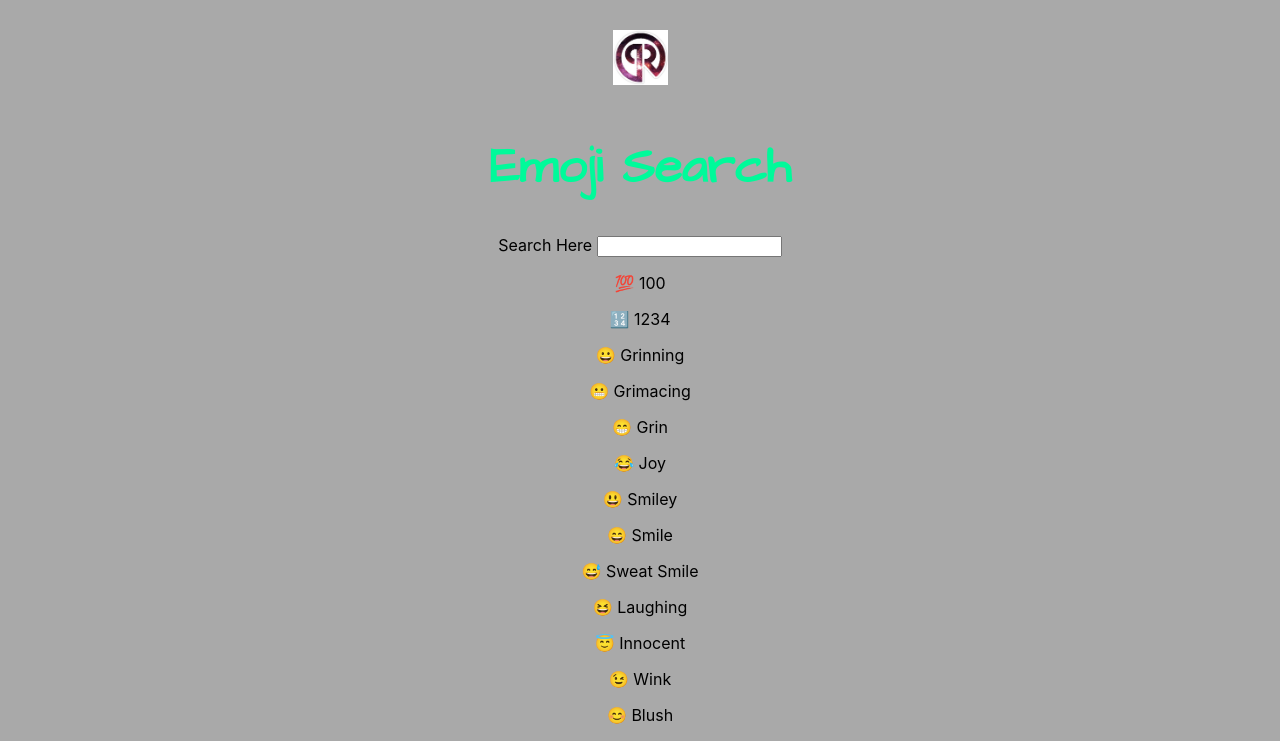
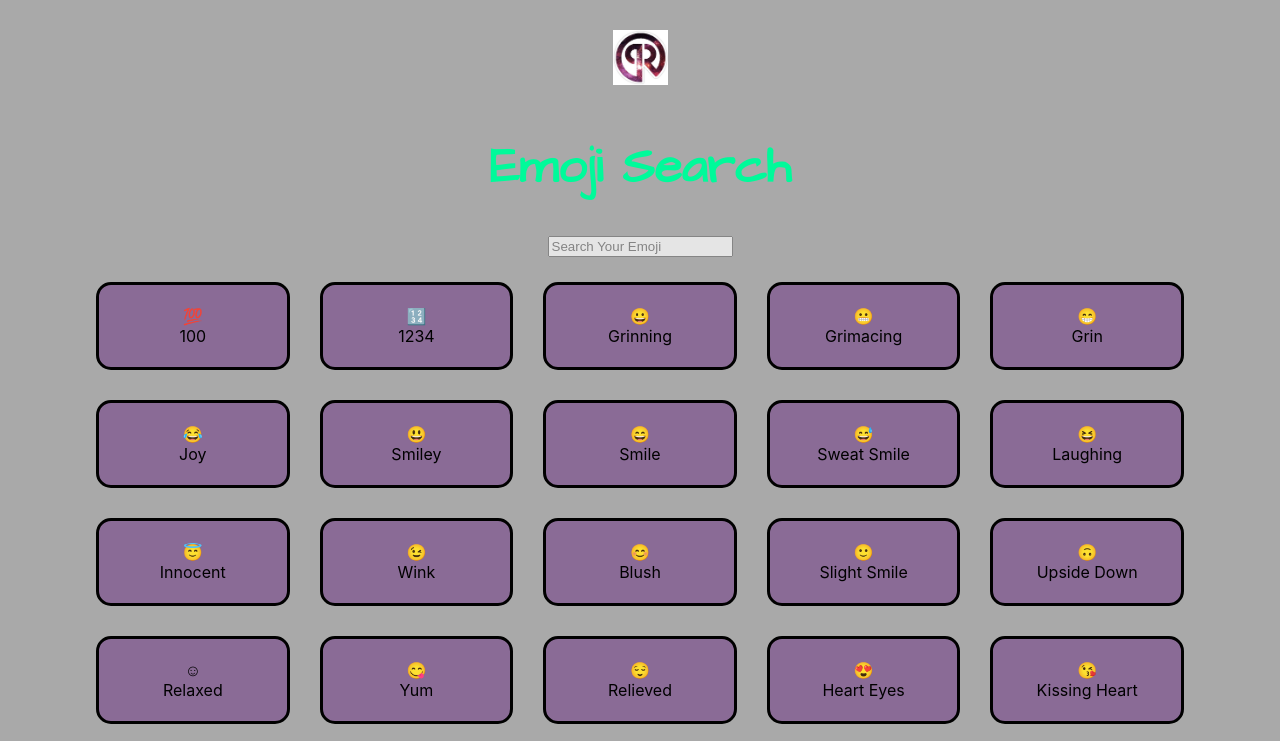
Before and after one commit to onkrr/Emojisearch, a React (Create React App) app: page / in a window 1280 px wide. Shown: the top 741 px of the page. Built offline with nearby package versions, Linux system fonts and the light colour scheme.

Commit message:
Update Emojiwork.js

```diff
--- a/src/Components/Emojiwork.js
+++ b/src/Components/Emojiwork.js
@@ -1,38 +1,52 @@
 import React, { Component } from 'react'
 import emojiList from "./emojiList.json"
+import "./Emojiwork.css"
 
 
 
-function searching(result){
-    return function(x){
-        return x.title.toLowerCase().includes(result.toLowerCase())
-    }
-}
+
 export class Emojiwork extends Component {
     constructor(props) {
         super(props)
 
         this.state = {
-            result: ''
+            search: ''
         }
     }
 
     onChange = (e) => {
         this.setState({
-            result: e.target.value
+            search: e.target.value
         })
     }
+
+
     render() {
+
+        const filteredEmojis = emojiList.filter(emojiList =>
+         emojiList.title.toLowerCase().includes(this.state.search.toLowerCase()))
         return (
-            <div >
-                <label for="Search"> Search Here </label>
-                <input type="text" onChange={this.onChange}></input>
-                {emojiList.filter(searching(this.state.result)).map( emojiList =>
-                    <div>
-                    <p className="Listdetails">      {emojiList.symbol}  {emojiList.title}       </p>
+        <div >
+
+                <input
+                type="search"
+                onChange={e => this.setState({search:e.target.value})}
+                className='Searchbox'
+                placeholder='Search Your Emoji'></input>
+                <br />
+                <br />
+                <div className='cardlist'>
+                    {filteredEmojis.map( emojiList =>
+                    <div className='cards'>
+                    <p> {emojiList.symbol} <br></br>{emojiList.title} </p>
                     </div>
                 )
                 }
+
+        </div>
+
+
+
             </div>
         )
     }
```
